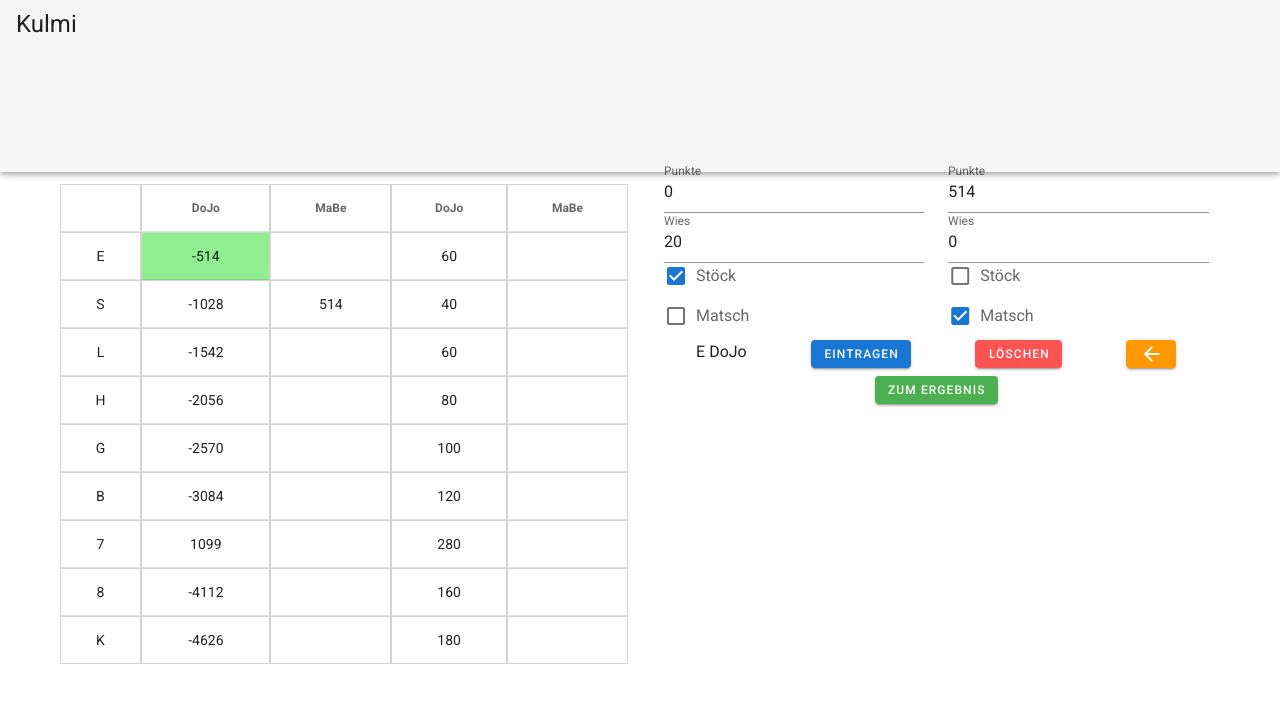
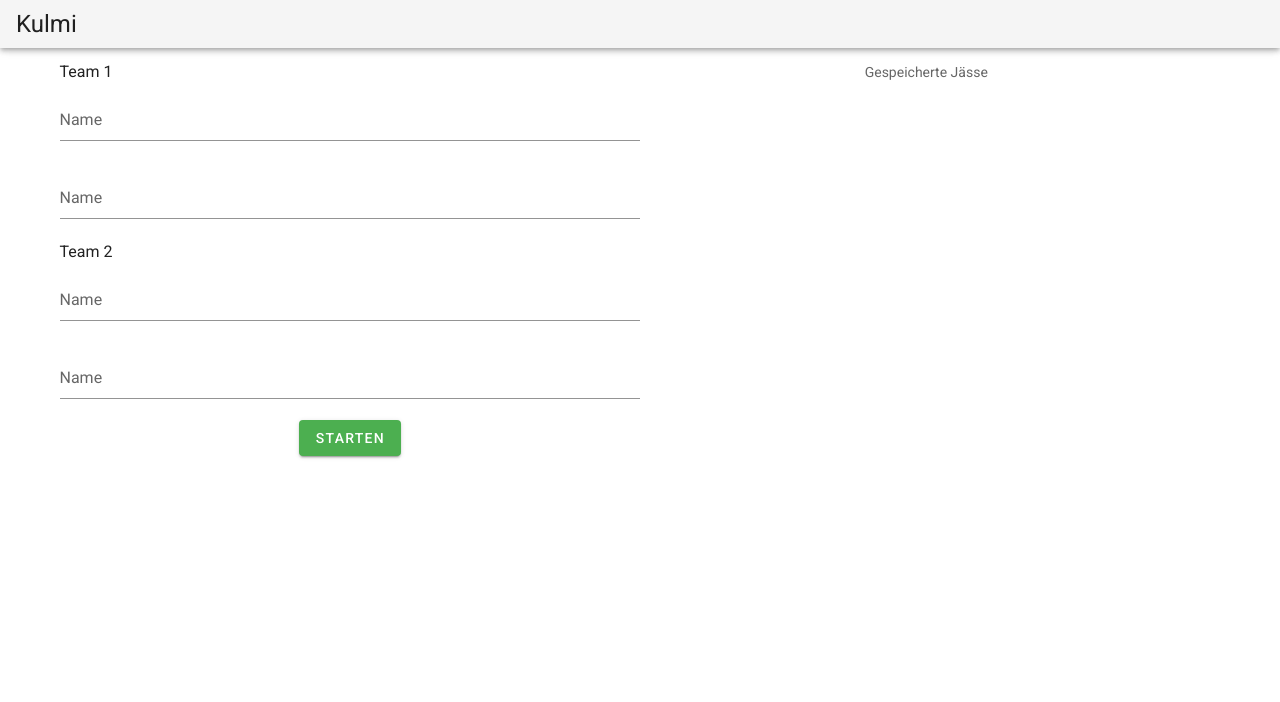
Before and after one commit to druminik1/kulmi_webapp, a Vue app: page /jass in a window 1280 px wide. Shown: the top 702 px of the page. Built offline with nearby package versions, Linux system fonts and the light colour scheme.

Commit message:
impl landing screen

```diff
--- a/src/App.vue
+++ b/src/App.vue
@@ -1,6 +1,6 @@
 <template>
   <v-app>
-    <v-app-bar dense>
+    <v-app-bar dense app>
       <v-toolbar-title class="headline">
         <span>Kulmi</span>
       </v-toolbar-title>
@@ -16,18 +16,20 @@
     </v-app-bar>
 
     <v-content>
-      <KulmiGrid />
+      <LandingScreen />
     </v-content>
   </v-app>
 </template>
 
 <script>
-import KulmiGrid from './components/KulmiGrid';
+//import KulmiGrid from './components/KulmiGrid';
+import LandingScreen from './components/LandingScreen';
 
 export default {
   name: 'App',
   components: {
-    KulmiGrid,
+    //KulmiGrid,
+    LandingScreen,
   },
   data: () => ({
     //
--- /dev/null
+++ b/src/components/LandingScreen.vue
@@ -0,0 +1,50 @@
+<style src="./style.css"></style>
+<template src="./landingScreen.html"></template>
+
+<script>
+export default {
+    data: () => ({
+        jaesse: [],
+        player1: '',
+        player2: '',
+        player3: '',
+        player4: '',
+        sTeam1: '',
+        sTeam2: '',
+    }),
+    methods: {
+        startJass() {
+            console.log('hello');
+            if (this.player1 !== '' && this.player2 !== '' && this.player3 !== '' && this.player4 !== '') {
+
+                this.sTeam1 = this.player1.substring(0,2) + this.player2.substring(0,2);
+                this.sTeam2 = this.player3.substring(0,2) + this.player4.substring(0,2)
+                var newId = this.getDate() + "_" + this.sTeam1 + "_vs_" + this.sTeam2;
+                console.log(newId);
+                this.jaesse.push(newId);
+                localStorage.setItem('jaesse', JSON.stringify(this.jaesse));
+
+                //TODO start jass
+            }
+
+        },
+        getDate() {
+            var date = new Date();
+            var dateString = date.getFullYear() + '-' + (date.getMonth()+1) + '-' + date.getDate() + "_" + date.getHours() + ":" + date.getMinutes();
+            return dateString;
+        }
+    },
+    mounted() {
+        var storedKeys = localStorage.getItem('jaesse');
+        if (storedKeys) {
+            try {
+                var jaesse = JSON.parse(localStorage.getItem('jaesse'));
+                jaesse.sort((a, b) => a < b);
+                this.jaesse = jaesse;
+            } catch(e) {
+                localStorage.removeItem('jaesse');
+            }
+        }
+    }
+};
+</script>
--- /dev/null
+++ b/src/components/landingScreen.html
@@ -0,0 +1,32 @@
+<v-container>
+    <v-layout
+    justify="center"
+    flex
+    wrap
+    fluid
+    >
+        <v-row no-gutters>
+            <v-col cols="12" md="6" no-gutters>
+                    Team 1
+                    <v-text-field label="Name" v-model="player1"></v-text-field>
+                    <v-text-field label="Name" v-model="player2"></v-text-field>
+                    Team 2
+                    <v-text-field label="Name" v-model="player3"></v-text-field>
+                    <v-text-field label="Name" v-model="player4"></v-text-field>
+                    <v-row no-gutters justify="center"><v-btn color="success" class="ms-auto me-auto" v-on:click=startJass()>Starten</v-btn></v-row>
+            </v-col>
+            <v-col cols="12" md="6" no-gutters>
+                <v-row justify="center">
+                    <v-list shaped subheader minWidth="100px">
+                        <v-subheader>Gespeicherte Jässe</v-subheader>
+                        <v-list-item v-for="jass in jaesse" :key="jass" v-on:click=openJass()>
+                            <v-list-item-content>
+                                <v-list-item-title>{{jass}}</v-list-item-title>
+                            </v-list-item-content>
+                        </v-list-item>
+                    </v-list>
+                </v-row>
+            </v-col>
+        </v-row>
+    </v-layout>
+</v-container>
```
